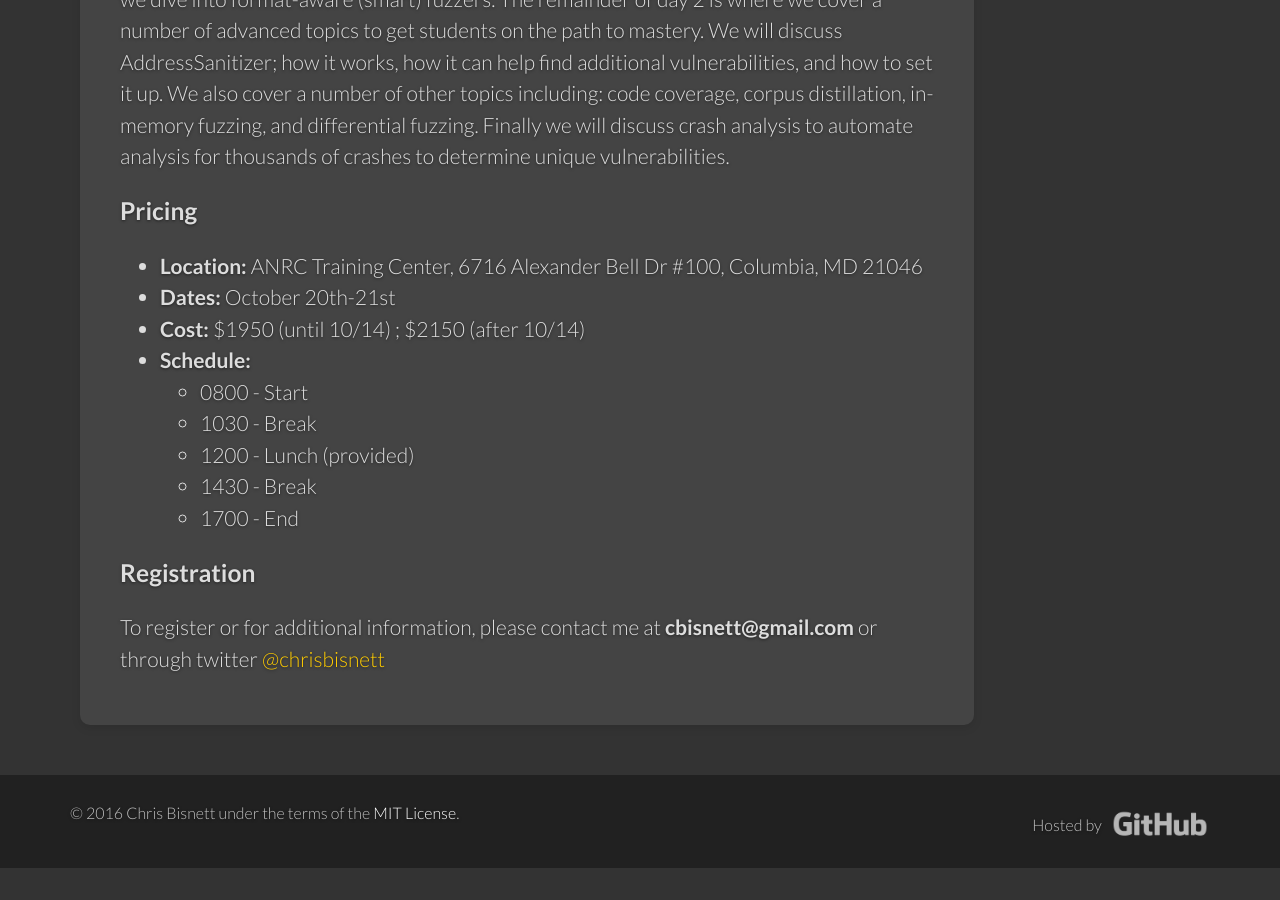
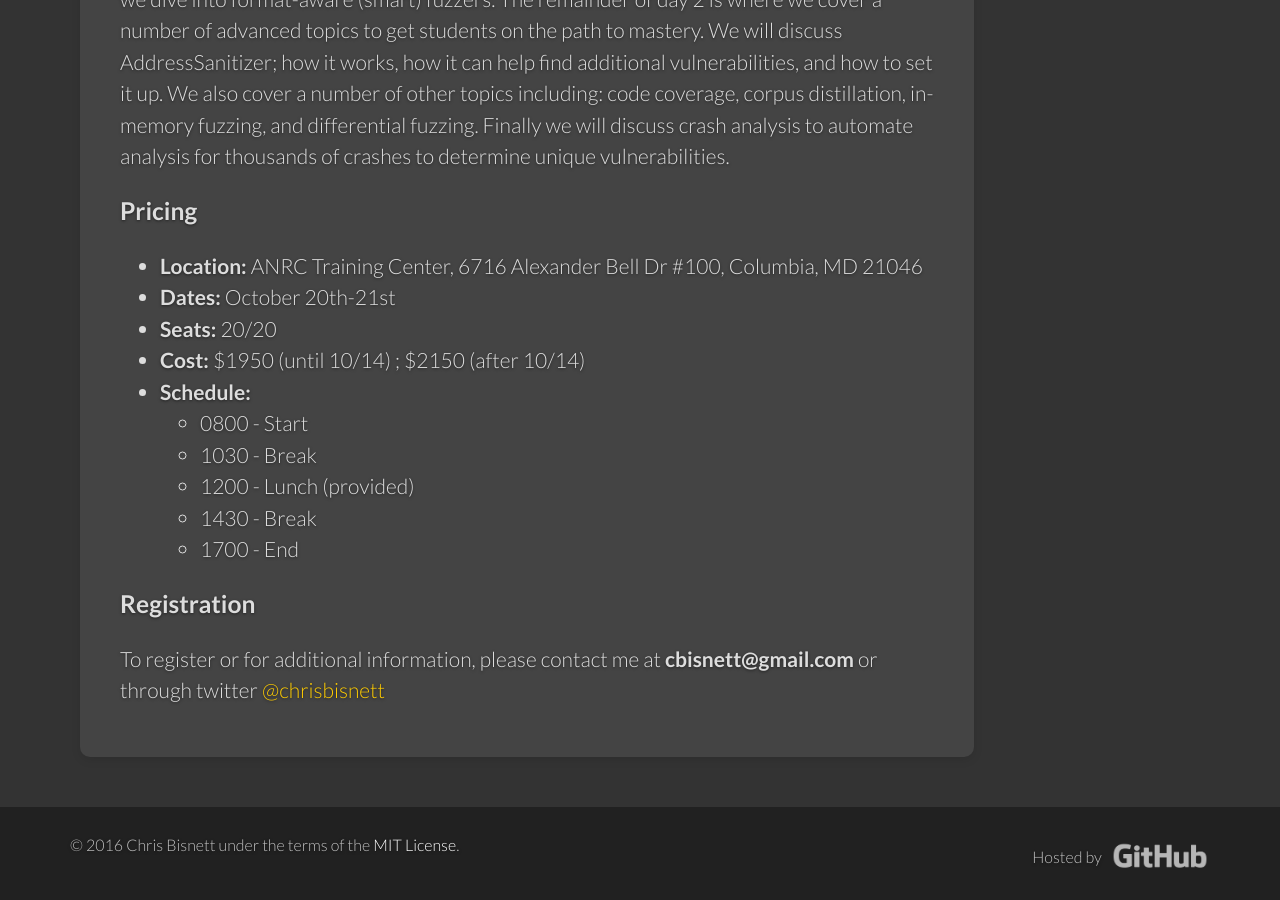
Before and after one commit to cbisnett/cbisnett.github.io, a Jekyll site: the page built from _posts/2016-08-29-fuzzing-for-vulnerabilities-october-2016.md, in a window 1280 px wide and 900 px high, scrolled down 1040 px. Built offline with Jekyll 4.4.1, drawn with Linux system fonts in a browser that asks for light colours; nearby versions of some CDN libraries; before the commit the page ends 1908 px from its top, so only the background shows below that.

Commit message:
Added number of seats for the October FFV offering
Signed-off-by: Chris Bisnett <cbisnett@gmail.com>

```diff
--- a/_posts/2016-08-29-fuzzing-for-vulnerabilities-october-2016.md
+++ b/_posts/2016-08-29-fuzzing-for-vulnerabilities-october-2016.md
@@ -27,6 +27,7 @@ Day 2 picks up where we left off and continues to build upon whats already been
 
 - **Location:** ANRC Training Center, 6716 Alexander Bell Dr #100, Columbia, MD 21046
 - **Dates:** October 20th-21st
+- **Seats:** 20/20
 - **Cost:** $1950 (until 10/14) ; $2150 (after 10/14)
 - **Schedule:**
     - 0800 - Start
```
